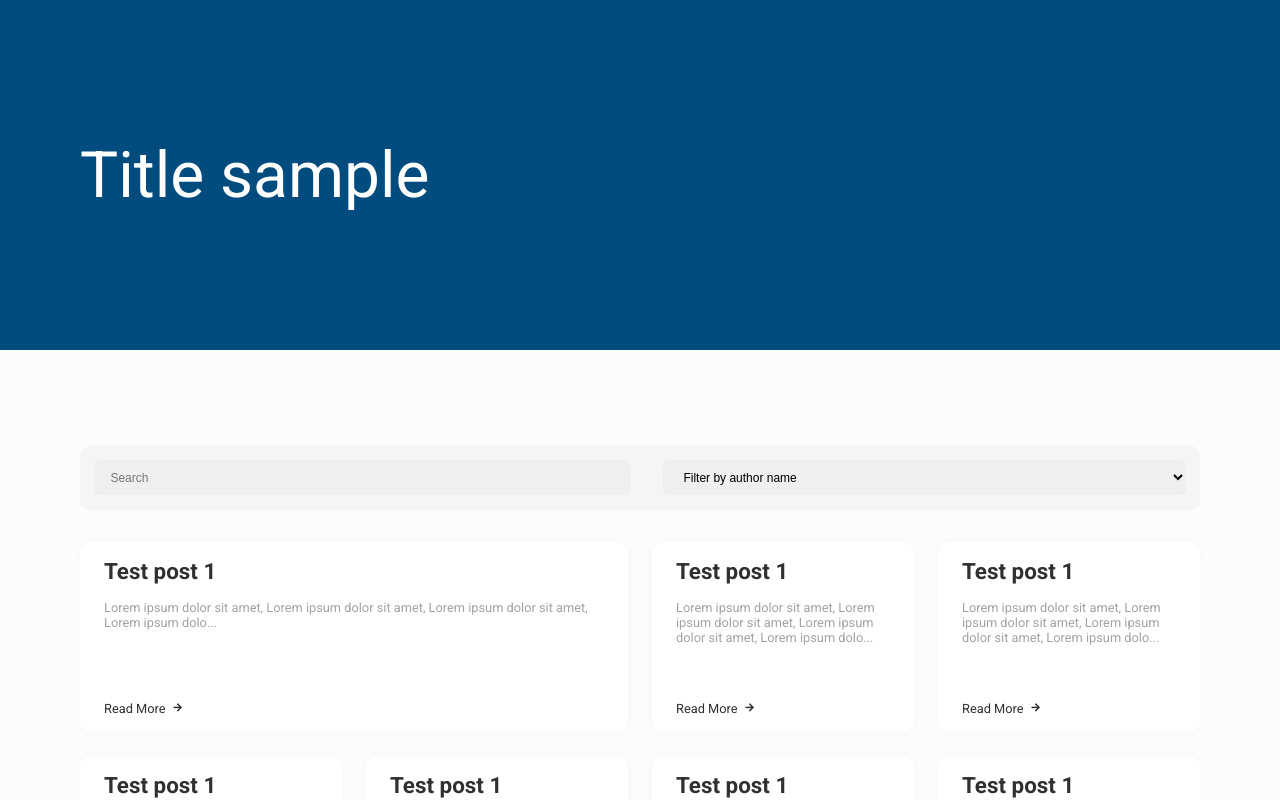
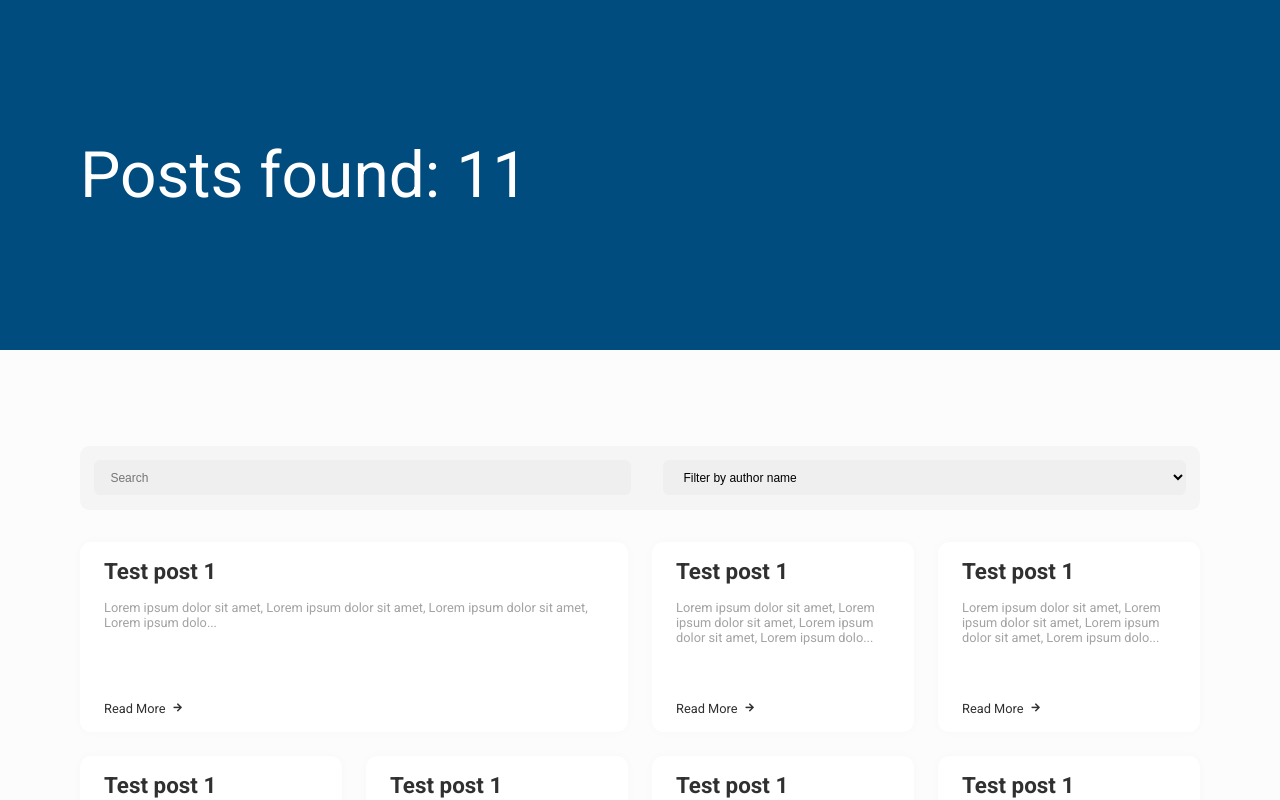
Before and after one commit to RajovicMirko/posts, a React (Create React App) app: page /posts in a window 1280 px wide. Shown: the top 800 px of the page. Built offline with nearby package versions, Linux system fonts and the light colour scheme.

Commit message:
Add home redirect to posts and redux install

```diff
--- a/package.json
+++ b/package.json
@@ -9,8 +9,11 @@
     "node-sass": "^5.0.0",
     "react": "^17.0.1",
     "react-dom": "^17.0.1",
+    "react-redux": "^7.2.2",
     "react-router-dom": "^5.2.0",
     "react-scripts": "4.0.2",
+    "redux": "^4.0.5",
+    "redux-thunk": "^2.3.0",
     "sass": "^1.32.6",
     "web-vitals": "^1.1.0"
   },
--- /dev/null
+++ b/src/pages/Home.jsx
@@ -0,0 +1,8 @@
+import React from "react";
+import { Redirect } from "react-router-dom";
+
+function Home() {
+  return <Redirect to="/posts" />;
+}
+
+export default Home;
--- a/src/pages/Posts.jsx
+++ b/src/pages/Posts.jsx
@@ -11,8 +11,9 @@ function Posts() {
     body:
       "Lorem ipsum dolor sit amet, Lorem ipsum dolor sit amet, Lorem ipsum dolor sit amet, Lorem ipsum dolor sit amet",
   };
+
   return (
-    <Layout>
+    <Layout headerTitle="Posts found: 11">
       <div className="container">
         <section className="posts-page">
           <section className="controls">
--- a/src/router/index.js
+++ b/src/router/index.js
@@ -1,13 +1,14 @@
 import React from "react";
 import { Switch, Route } from "react-router-dom";
 
+import Home from "pages/Home";
 import Posts from "pages/Posts";
 import Post from "pages/Post";
 
 function Router() {
   return (
     <Switch>
-      <Route exact path="/" component={Posts} />
+      <Route exact path="/" component={Home} />
       <Route exact path="/posts" component={Posts} />
       <Route path="/posts/:id" component={Post} />
     </Switch>
```
Also changed, not shown: 1 other file (tests, documents, lock files or other folders).
